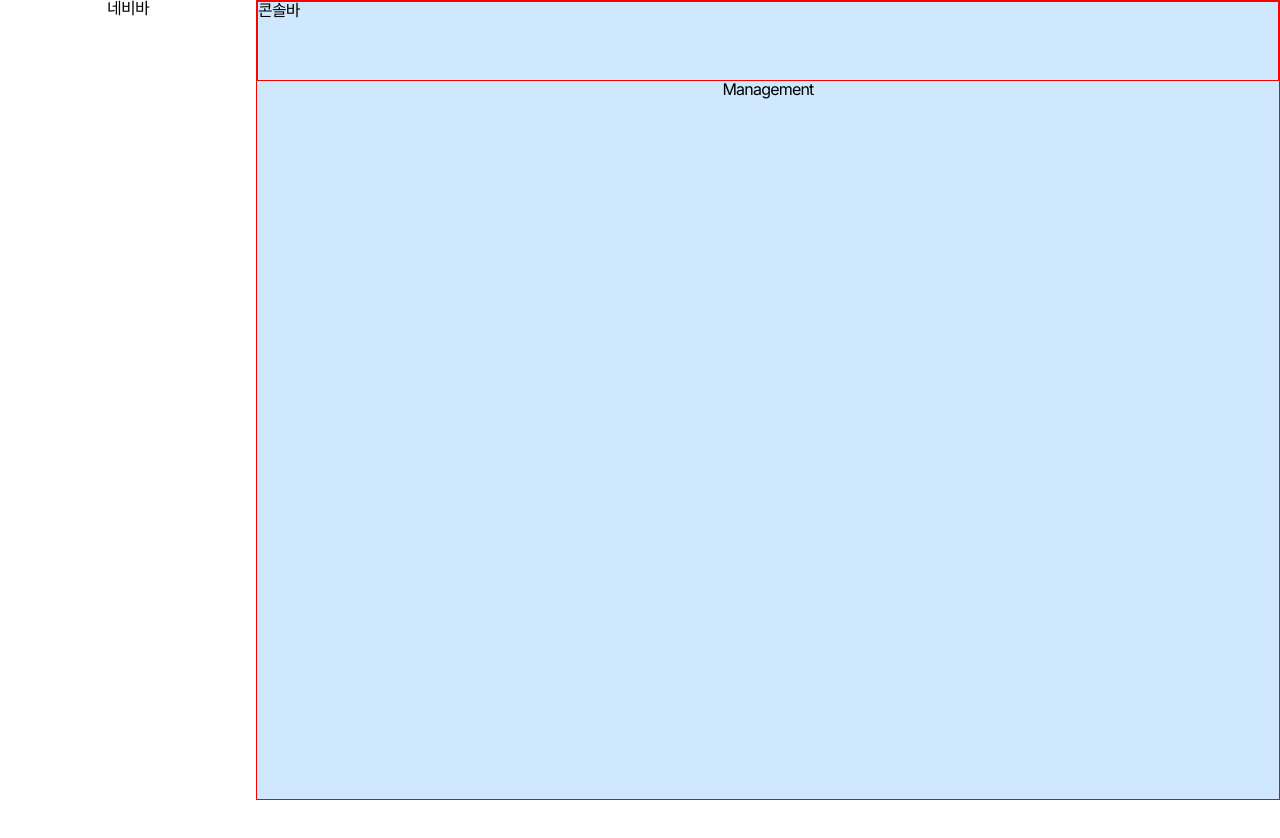
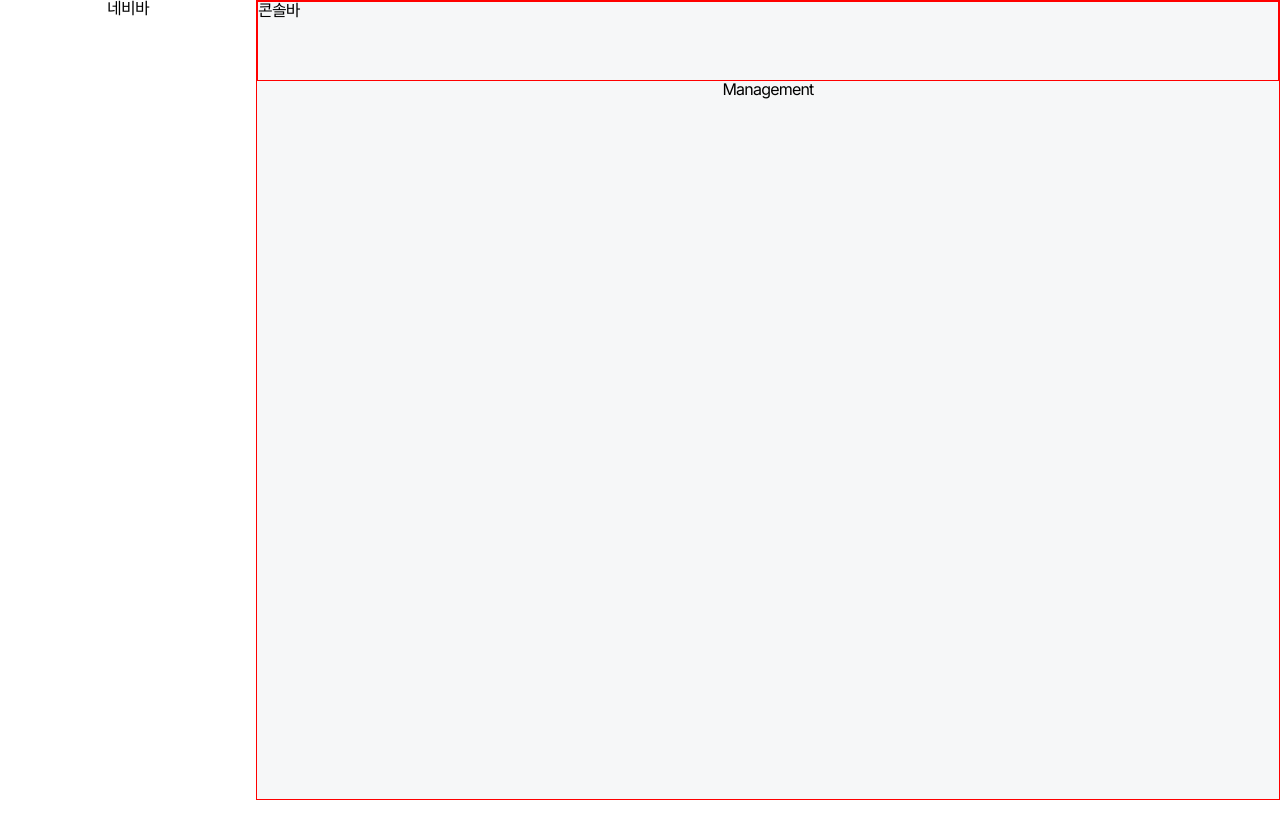
Before and after one commit to han-byul-yang/ManagementDashboard, a React (Create React App) app: page /management in a window 1280 px wide. Shown: the top 838 px of the page. Built offline with nearby package versions, Linux system fonts and the light colour scheme; a web font is replaced by a local one.

Commit message:
Design: Styling Routes

```diff
--- a/src/routes/Routes.module.scss
+++ b/src/routes/Routes.module.scss
@@ -11,7 +11,7 @@
 .section {
   width: 80%;
   height: 100%;
-  background: colors.$BACKGROUND;
+  background: colors.$BACKGRAY;
   border: 1px solid red;
 }
 
```
